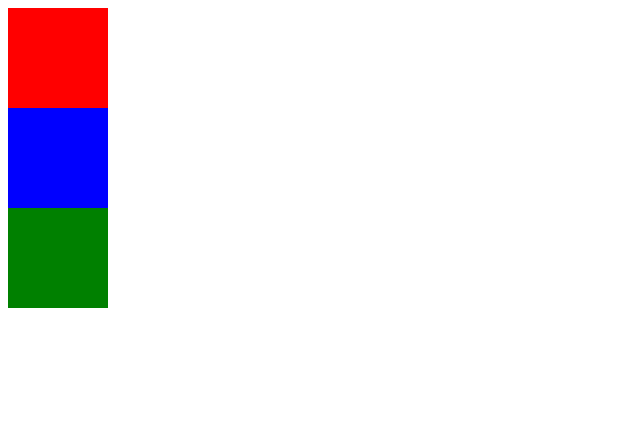
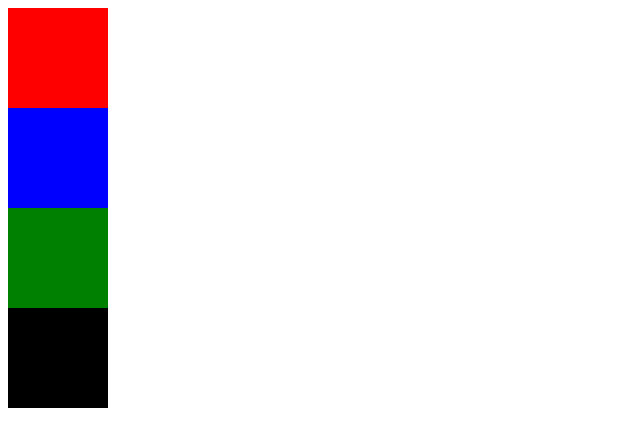
Before and after one commit to SabirAmeen/Team, a plain HTML site: page index.html in a window 1280 px wide. Shown: the whole page, without its empty margins (0-640 px from the left). Drawn offline with Linux system fonts and the light colour scheme.

Commit message:
Chang made:anoop

```diff
--- a/index.html
+++ b/index.html
@@ -17,6 +17,13 @@
 				height: 100px;
 				background-color: green;
 			}
+
+			#div4{
+				width:100px;
+				height: 100px;
+				background-color: black;
+			}
+
 		</style>
 	</head>
 	<body>
@@ -26,6 +33,8 @@
 		</div>
 		<div id="div3">
 
+
 		</div>
+		<div id="div4"></div>
 	</body>
 </html>
```
